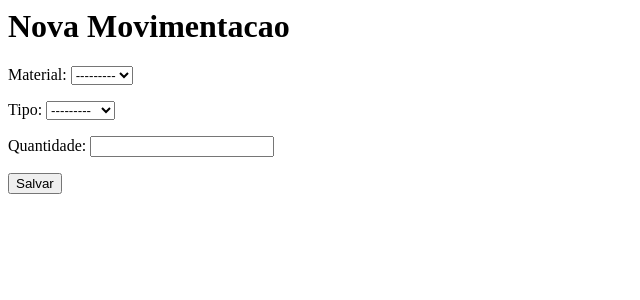
After one commit to Mathiasaurelio/sistema-ong-django, a Django app: page /materiais/movimentacoes/cadastro/ in a window 1280 px wide. The commit adds this page. Shown: the top 300 px of the page, without its empty margins (0-640 px from the left). Run offline with Django 5.2, Linux system fonts and the light colour scheme; data that the repository does not hold is empty.

Commit message:
second commit

```diff
--- a/materiais/forms.py
+++ b/materiais/forms.py
@@ -1,13 +1,18 @@
 from django import forms
-from .models import Material
+from .models import Material, Movimentacao
 
 class MaterialForm(forms.ModelForm):
     class Meta:
         model = Material
-        fields = ['nome', 'categoria', 'quantidade', 'estado', 'observacoes']
+        fields = ['nome', 'categoria', 'estado', 'observacoes']
 
         widgets = {
             'nome': forms.TextInput(attrs={'class': 'form-control'}),
             'quantidade': forms.NumberInput(attrs={'class': 'form-control'}),
             'observacoes': forms.Textarea(attrs={'class': 'form-control', 'rows': 3}),
         }
+
+class MovimentacaoForm(forms.ModelForm):
+    class Meta:
+        model = Movimentacao
+        fields = ['material',  'tipo', 'quantidade']
--- a/materiais/models.py
+++ b/materiais/models.py
@@ -1,7 +1,10 @@
 from django.db import models
+from django.db.models import Sum
+from django.core.exceptions import ValidationError
 
+# Modelo para materiais
 class Material(models.Model):
-    # Definindo opções fixas (Boas práticas para evitar erros de digitação dos usuários)
+    # Definindo opções fixas
     CATEGORIAS_CHOICES = [
         ('ALIMENTOS', 'Alimentos não perecíveis'),
         ('VESTUARIO', 'Roupas e Calçados'),
@@ -16,10 +19,9 @@ class Material(models.Model):
         ('REPARO', 'Usado (Precisa de pequenos reparos)'),
     ]
 
-    # Criando as colunas da tabela
+    # Colunas da tabela
     nome = models.CharField(max_length=150, verbose_name="Nome do Material")
     categoria = models.CharField(max_length=20, choices=CATEGORIAS_CHOICES, verbose_name="Categoria")
-    quantidade = models.IntegerField(verbose_name="Quantidade em Estoque")
     estado = models.CharField(max_length=20, choices=ESTADO_CHOICES, verbose_name="Estado de Conservação")
 
     # Textos longos para detalhes e histórico
@@ -30,5 +32,46 @@ class Material(models.Model):
 
     # Como o material vai se "apresentar" quando listado
     def __str__(self):
-        return f"{self.nome} - {self.quantidade} unidades"
-# Create your models here.
+        return self.nome
+
+    # Atualização automática da quantidade no estoque
+    def estoque_atual(self):
+        entradas = self.movimentacao_set.filter(tipo='E').aggregate(total=models.Sum('quantidade'))['total'] or 0
+        saidas = self.movimentacao_set.filter(tipo='S').aggregate(total=models.Sum('quantidade'))['total'] or 0
+        return entradas - saidas
+
+# Modelo para movimentações
+class Movimentacao(models.Model):
+    TIPO_MOVIMENTACAO = [
+        ('E', 'Entrada'),
+        ('S', 'Saída'),
+    ]
+
+    material = models.ForeignKey('Material', on_delete=models.CASCADE)
+    tipo = models.CharField(max_length=1, choices=TIPO_MOVIMENTACAO)
+    quantidade = models.PositiveBigIntegerField()
+    data = models.DateTimeField(auto_now_add=True)
+    observacao = models.TextField(blank=True, null=True)
+
+    def __str__(self):
+        return f"{self.material} - {self.get_tipo_display()} - {self.quantidade}"
+
+    # Regra para impedir a quantidade de Saída maior que a quantidade contida no Estoque
+    def clean(self):
+        if self.tipo == 'S':
+            estoque_atual = self.material.estoque_atual()
+
+            if self.pk:
+                movimentacao_antiga = Movimentacao.objects.get(pk=self.pk)
+                if movimentacao_antiga.tipo == 'S':
+                    estoque_atual += movimentacao_antiga.quantidade
+                else:
+                    estoque_atual -= movimentacao_antiga.quantidade
+
+            if self.quantidade > estoque_atual:
+                raise ValidationError('Quantidade de saída maior que o estoque disponível.')
+
+    # Função para que a função clean() seja chamada automáticamente
+    def save(self, *args, **kwargs):
+        self.full_clean()
+        super().save(*args, **kwargs)
--- /dev/null
+++ b/materiais/templates/materiais/form_movimentacao.html
@@ -0,0 +1,7 @@
+<h1>Nova Movimentacao</h1>
+
+<form method="post">
+    {% csrf_token %}
+    {{ form.as_p }}
+    <button type="submit">Salvar</button>
+</form>
--- a/materiais/templates/materiais/lista_materiais.html
+++ b/materiais/templates/materiais/lista_materiais.html
@@ -13,11 +13,11 @@
                 <th>Ações</th> </tr>
         </thead>
         <tbody>
-            {% for item in materiais %}
+            {% for item in estoque_atual %}
             <tr>
                 <td>{{ item.nome }}</td>
                 <td>{{ item.categoria }}</td>
-                <td>{{ item.quantidade }} unidades</td>
+                <td>{{ <item class="estoque_atual"}} unidades></item>/td>
                 <td>{{ item.estado }}</td>
 
                 <td>
--- a/materiais/urls.py
+++ b/materiais/urls.py
@@ -5,6 +5,8 @@ urlpatterns = [
     path('', views.lista_materiais, name='lista_materiais'),
     path('novo/', views.cadastrar_material, name='cadastrar_material'),
     path('editar/<int:id>/', views.editar_material, name='editar_material'),
+    path('movimentacoes/', views.lista_movimentacoes, name='lista_movimentacoes'),
+    path('movimentacoes/cadastro/', views.cadastro_movimentacoes, name='cadastro_movimentacoes'),
 
     # Rota de exclusão (é ela que estava faltando ou com nome errado!)
     path('excluir/<int:id>/', views.excluir_material, name='excluir_material'),
--- a/materiais/views.py
+++ b/materiais/views.py
@@ -1,14 +1,14 @@
 from django.shortcuts import render, redirect, get_object_or_404
-from .models import Material
-from .forms import MaterialForm
+from .models import Material, Movimentacao
+from .forms import MaterialForm, MovimentacaoForm
 
-# --- Lógica da Tela de Estoque ---
+# Tela de estoque
 def lista_materiais(request):
     materiais_no_banco = Material.objects.all()
     contexto = {'materiais': materiais_no_banco}
     return render(request, 'materiais/lista_materiais.html', contexto)
 
-# --- Lógica da Tela de Cadastro ---
+# Tela de cadastro
 def cadastrar_material(request):
     if request.method == 'POST':
         form = MaterialForm(request.POST)
@@ -21,7 +21,7 @@ def cadastrar_material(request):
     contexto = {'form': form}
     return render(request, 'materiais/cadastro_material.html', contexto)
 
-# --- Lógica da Tela de Edição ---
+# Tela de edição
 def editar_material(request, id):
     material = get_object_or_404(Material, id=id)
 
@@ -36,7 +36,7 @@ def editar_material(request, id):
     contexto = {'form': form}
     return render(request, 'materiais/cadastro_material.html', contexto)
 
-# --- Lógica da Tela de Exclusão (A QUE ESTAVA FALTANDO!) ---
+# Tela de exclusão
 def excluir_material(request, id):
     material = get_object_or_404(Material, id=id)
 
@@ -46,3 +46,20 @@ def excluir_material(request, id):
 
     contexto = {'material': material}
     return render(request, 'materiais/confirmar_exclusao.html', contexto)
+
+# Tela de listagem de movimentações (consulta)
+def lista_movimentacoes(request):
+    movimentacoes = Movimentacao.objects.all().order_by('-data')
+    return render(request, 'materiais/lista_movimentacoes.html', {'movimentacoes': movimentacoes})
+
+# Tela cadastro de movimentações
+def cadastro_movimentacoes(request):
+    if request.method == 'POST':
+        form = MovimentacaoForm(request.POST)
+        if form.is_valid():
+            form.save()
+            return redirect('lista_movimentacoes')
+    else:
+        form = MovimentacaoForm()
+
+    return render(request, 'materiais/form_movimentacao.html', {'form': form})
--- a/setup/urls.py
+++ b/setup/urls.py
@@ -3,6 +3,6 @@ from django.urls import path, include
 
 urlpatterns = [
     path('admin/', admin.site.urls),
-    # Conectando as rotas do nosso aplicativo:
+    # Conectando as rotas
     path('materiais/', include('materiais.urls')),
 ]
```
Also changed, not shown: materiais/admin.py (+14 -6 lines), materiais/templates/materiais/lista_movimentacoes.html (added, +11 -0 lines), materiais/migrations/0002_movimentacoes.py (added), materiais/migrations/0003_rename_movimentacoes_movimentacao.py (added), materiais/migrations/0004_remove_material_quantidade.py (added).
